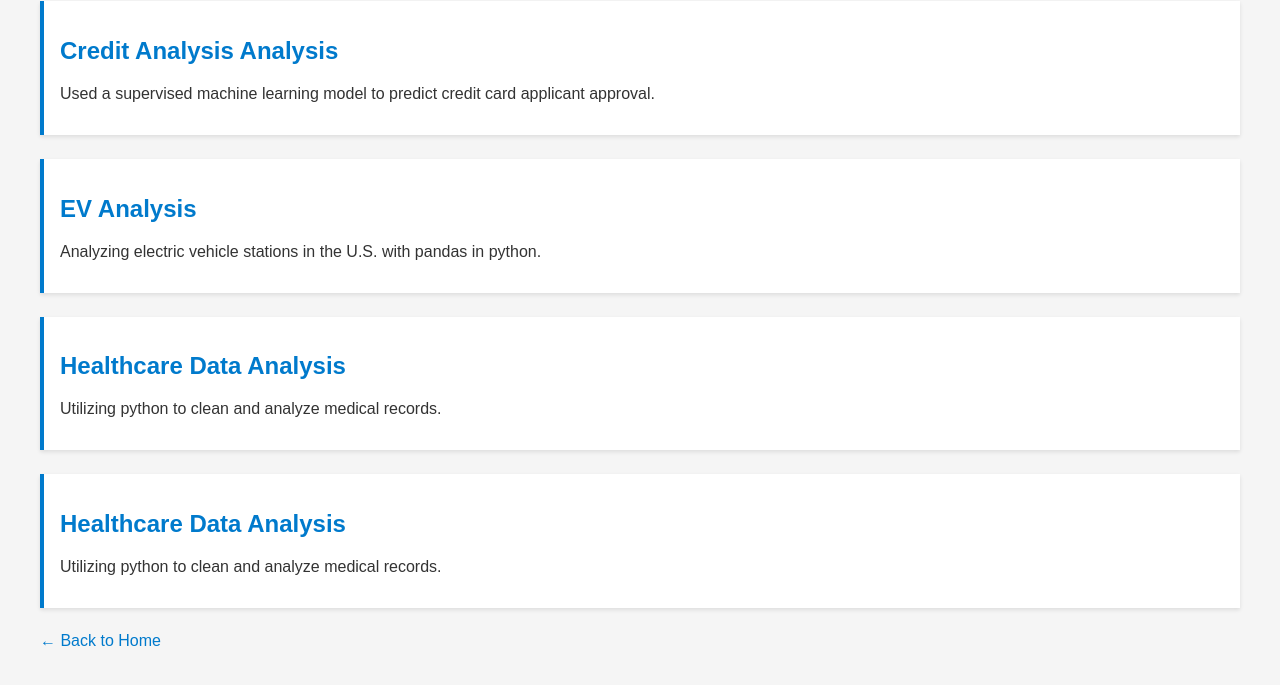
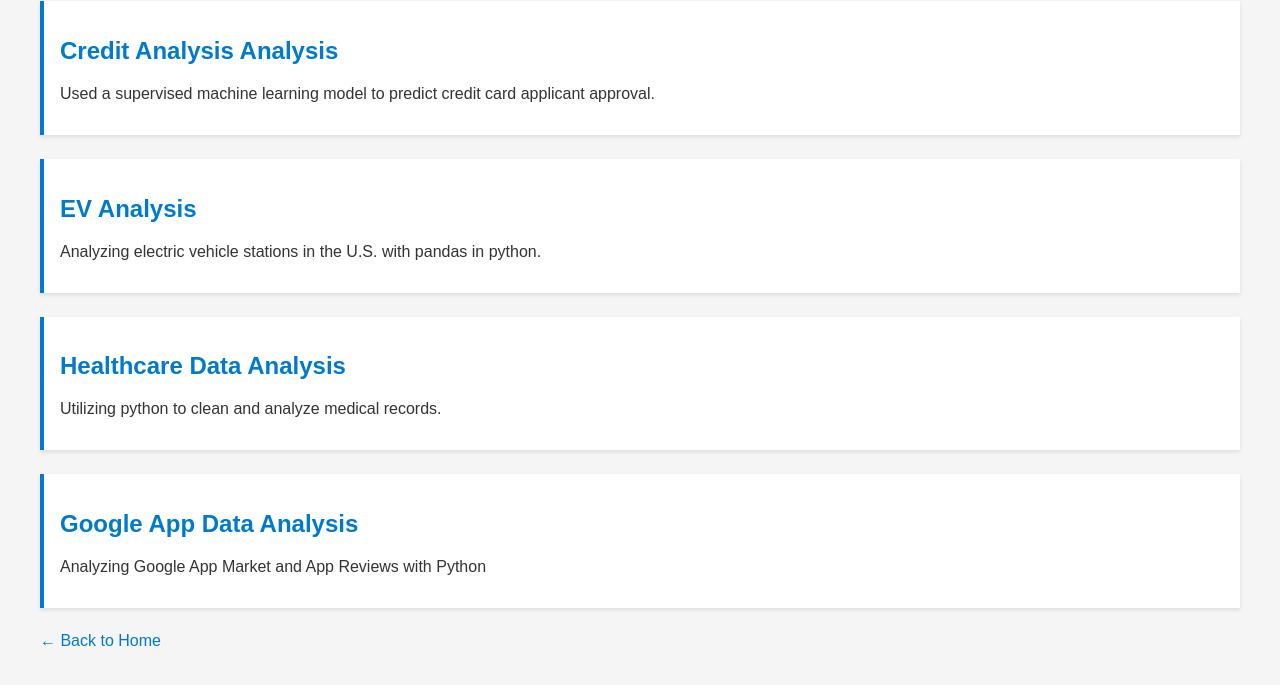
Before and after one commit to kianshahi/kianshahi.github.io, a plain HTML site: page projects.html in a window 1280 px wide. Shown: the part 119-804 px from the top of the page. Drawn offline with Linux system fonts and the light colour scheme.

Commit message:
Update projects.html

```diff
--- a/projects.html
+++ b/projects.html
@@ -24,8 +24,8 @@
   </div>
 
   <div class="project">
-    <h2><a href="https://github.com/kianshahi/Medical-Record-Analysis">Healthcare Data Analysis</a></h2>
-    <p>Utilizing python to clean and analyze medical records.</p>
+    <h2><a href="https://github.com/kianshahi/Project-The-Android-App-Market-on-Google-Play">Google App Data Analysis</a></h2>
+    <p>Analyzing Google App Market and App Reviews with Python</p>
   </div>
 
   <a href="index.html">← Back to Home</a>
```
